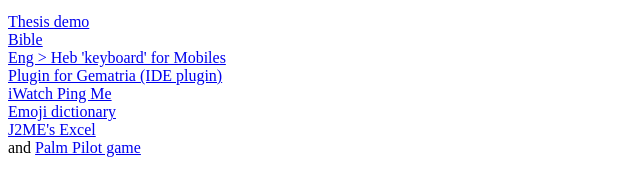
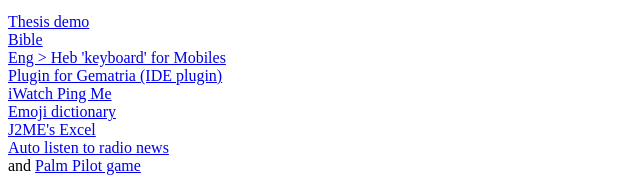
Before and after one commit to shahart/shahart.github.io, a plain HTML site: page index.html in a window 1280 px wide. Shown: the part 1128-1319 px from the top of the page, without its empty margins (0-640 px from the left). Drawn offline with Linux system fonts and the light colour scheme.

Commit message:
automations

```diff
--- a/index.html
+++ b/index.html
@@ -38,6 +38,8 @@
     </br>
     <a href="http://boostapps.com/apps/microcalc/">J2ME's Excel</a>
     </br>
+    <a href="https://shahart.github.io/automations">Auto listen to radio news</a>
+    </br>
     and <a href="https://www.mobyware.org/palm-os/hitori-and-nurikabe-download-113349.html">Palm Pilot game</a>
 </body>
 </html>
```
